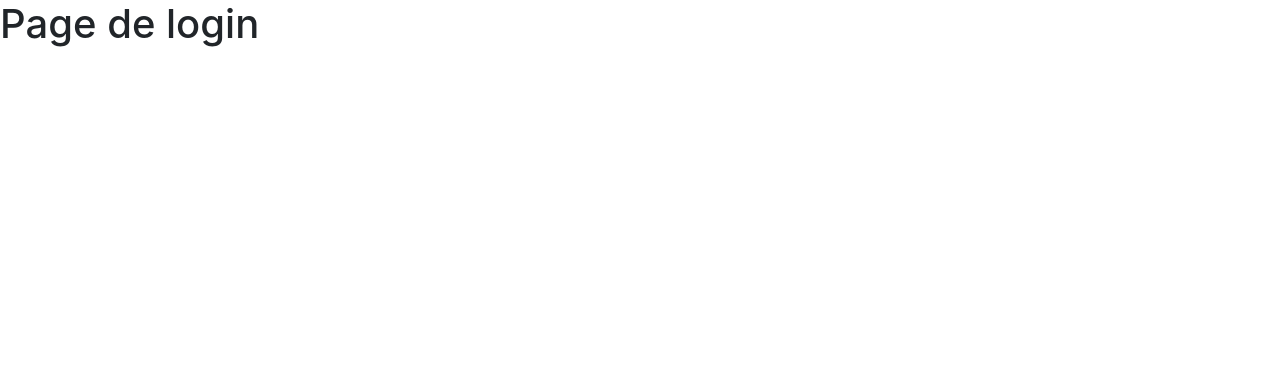
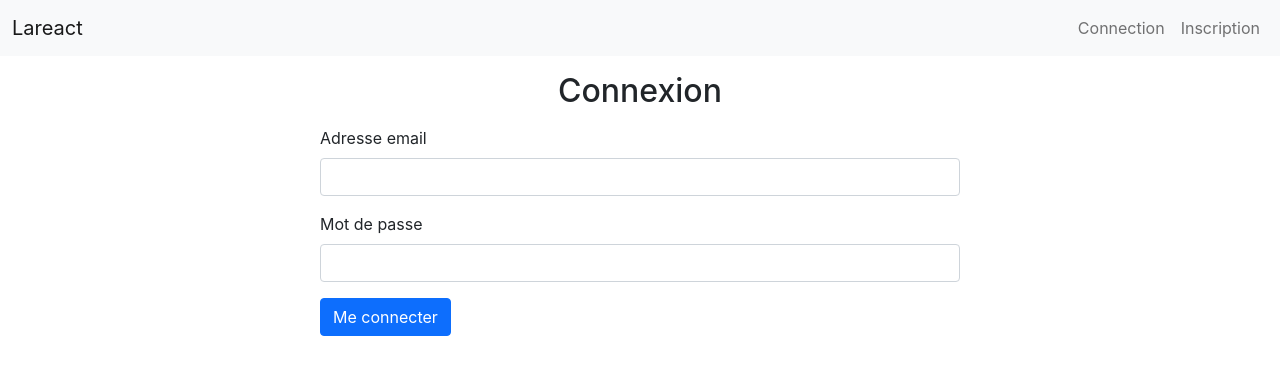
Before and after one commit to bezedache29/lareact-app, a React (Create React App) app: page /login in a window 1280 px wide. Shown: the top 374 px of the page. Built offline with nearby package versions, Linux system fonts and the light colour scheme.

Commit message:
Composant connaxion

```diff
--- a/src/components/auth/Login.js
+++ b/src/components/auth/Login.js
@@ -1,18 +1,52 @@
 import React, { Component } from 'react'
+import Navbar from '../partials/Navbar'
 
 export class Login extends Component {
   constructor(props) {
     super(props)
 
     this.state = {
+       email: "",
+       pwd: ""
+    }
+  }
 
-    }
+  handleEmailChange = event => {
+    this.setState({ email: event.target.value }, () => {
+      console.log(this.state)
+    })
+  }
+
+  handlePwdChange = event => {
+    this.setState({ pwd: event.target.value }, () => {
+      console.log(this.state)
+    })
+  }
+
+  handleSubmit = event => {
+    event.preventDefault()
+    console.log('connexion')
   }
 
   render() {
     return (
       <>
-        <h1>Page de login</h1>
+        <Navbar />
+
+        <div className="w-50 mx-auto">
+          <h2 className="my-3 text-center">Connexion</h2>
+          <form method="POST" onSubmit={ this.handleSubmit }>
+            <div className="mb-3">
+              <label htmlFor="email" className="form-label">Adresse email</label>
+              <input type="email" className="form-control" id="email" aria-describedby="emailHelp" onChange={ this.handleEmailChange } />
+            </div>
+            <div className="mb-3">
+              <label htmlFor="pwd" className="form-label">Mot de passe</label>
+              <input type="password" className="form-control" id="pwd" onChange={ this.handlePwdChange } />
+            </div>
+            <button type="submit" className="btn btn-primary">Me connecter</button>
+          </form>
+        </div>
       </>
     )
   }
```
